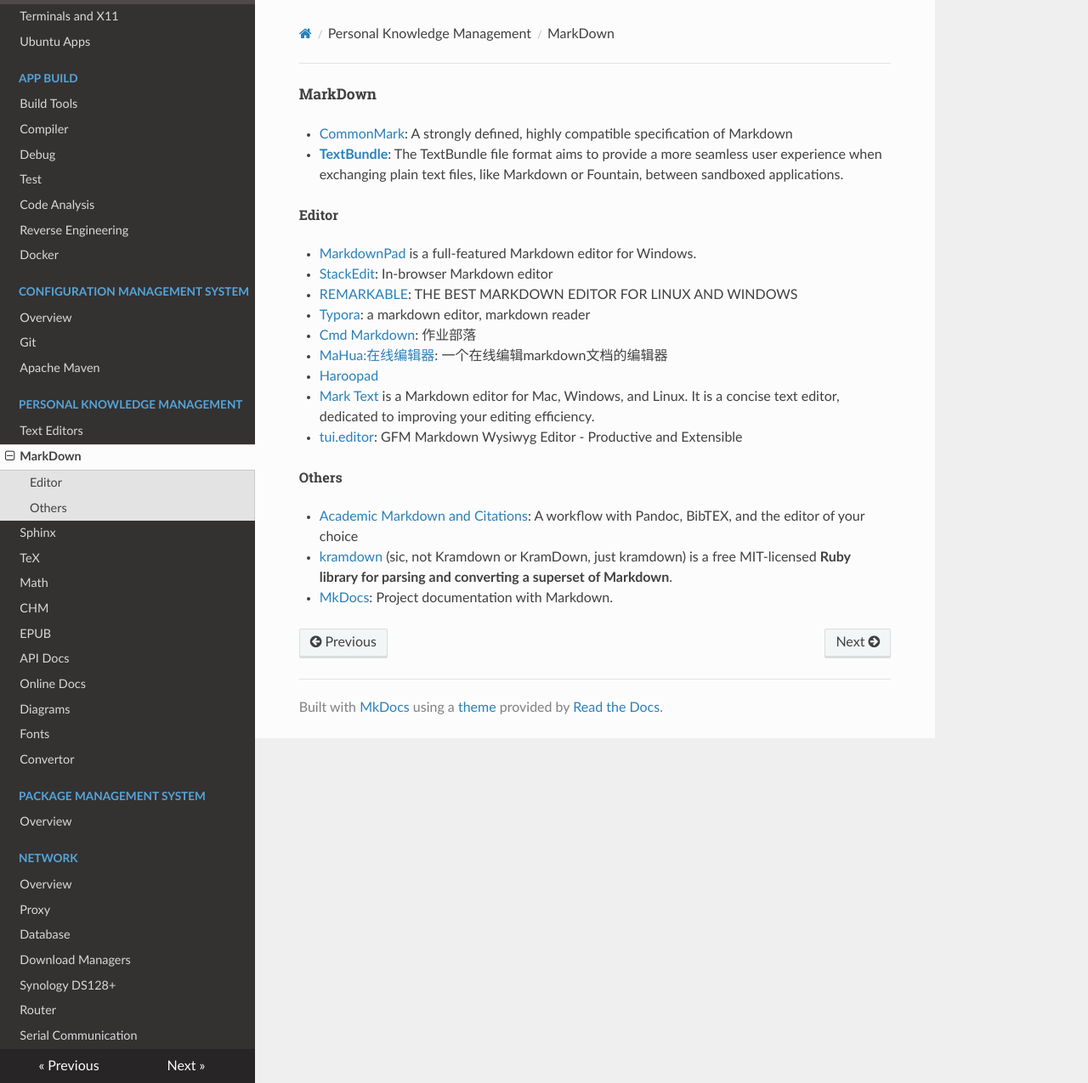
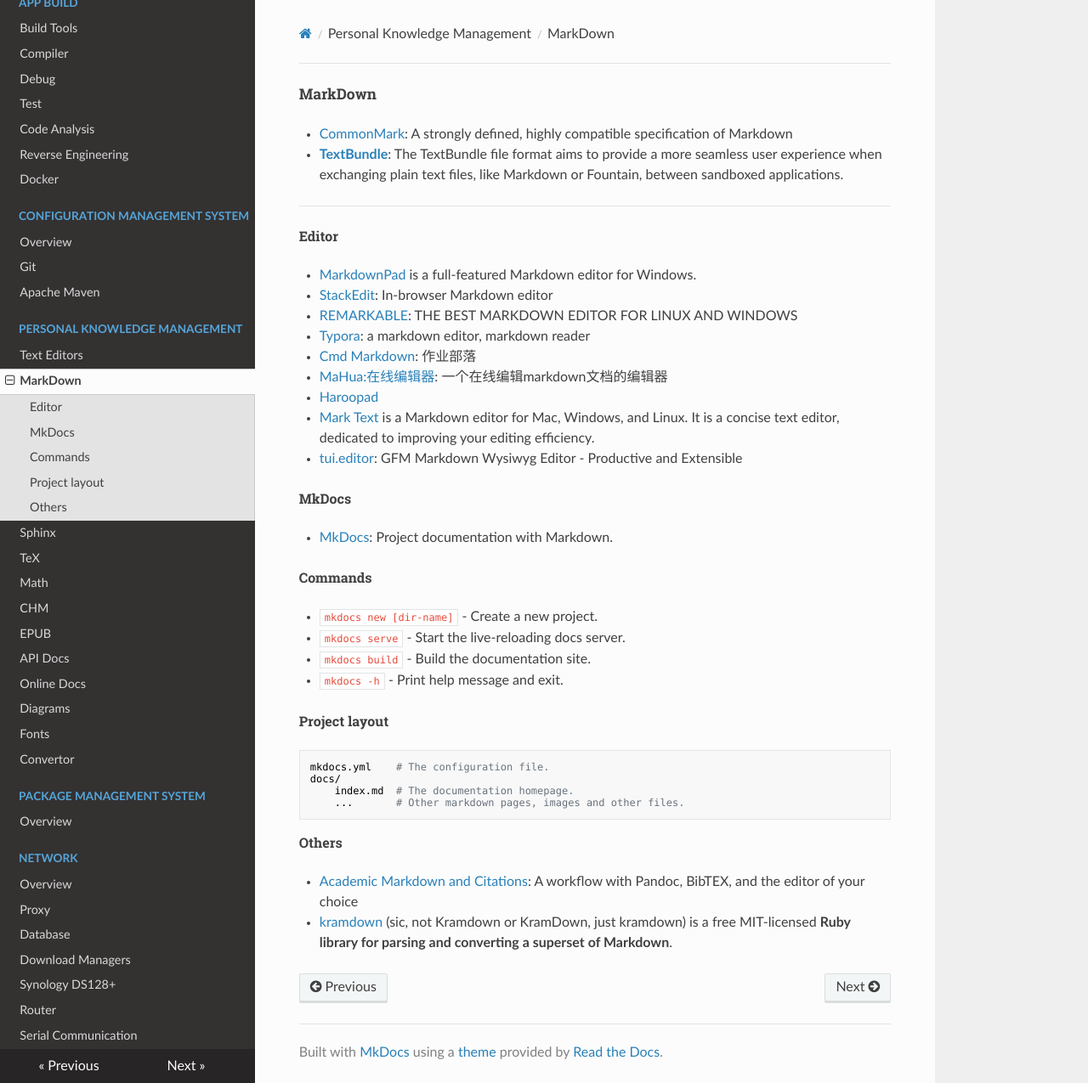
Before and after one commit to cggos/DevOps, an MkDocs documentation site: the page built from docs/06-personal_knowledge_management/type_setting/MarkDown.md, in a window 1280 px wide and 1275 px high. Shown: the whole window at 85% size. Built offline with MkDocs 1.6.1, drawn with Linux system fonts in a browser that asks for light colours; nearby versions of some CDN libraries.

Commit message:
docs: update docs/06-personal_knowledge_management/type_setting/MarkDown.md

```diff
--- a/docs/06-personal_knowledge_management/type_setting/MarkDown.md
+++ b/docs/06-personal_knowledge_management/type_setting/MarkDown.md
@@ -3,6 +3,8 @@
 * [CommonMark](https://commonmark.org/): A strongly defined, highly compatible specification of Markdown
 
 * **[TextBundle](http://textbundle.org/)**: The TextBundle file format aims to provide a more seamless user experience when exchanging plain text files, like Markdown or Fountain, between sandboxed applications.
+
+-----
 
 ## Editor
 
@@ -24,10 +26,26 @@
 
 * [tui.editor](http://ui.toast.com/tui-editor/): GFM Markdown Wysiwyg Editor - Productive and Extensible
 
+## MkDocs
+
+* [MkDocs](https://www.mkdocs.org/): Project documentation with Markdown.
+
+### Commands
+
+* `mkdocs new [dir-name]` - Create a new project.
+* `mkdocs serve` - Start the live-reloading docs server.
+* `mkdocs build` - Build the documentation site.
+* `mkdocs -h` - Print help message and exit.
+
+### Project layout
+
+    mkdocs.yml    # The configuration file.
+    docs/
+        index.md  # The documentation homepage.
+        ...       # Other markdown pages, images and other files.
+
 ## Others
 
 * [Academic Markdown and Citations](https://www.chriskrycho.com/2015/academic-markdown-and-citations.html): A workflow with Pandoc, BibTEX, and the editor of your choice
 
 * [kramdown](https://kramdown.gettalong.org/index.html) (sic, not Kramdown or KramDown, just kramdown) is a free MIT-licensed **Ruby library for parsing and converting a superset of Markdown**.
-
-* [MkDocs](https://www.mkdocs.org/): Project documentation with Markdown.
```
Also changed, not shown: README.md (+3 -18 lines).
